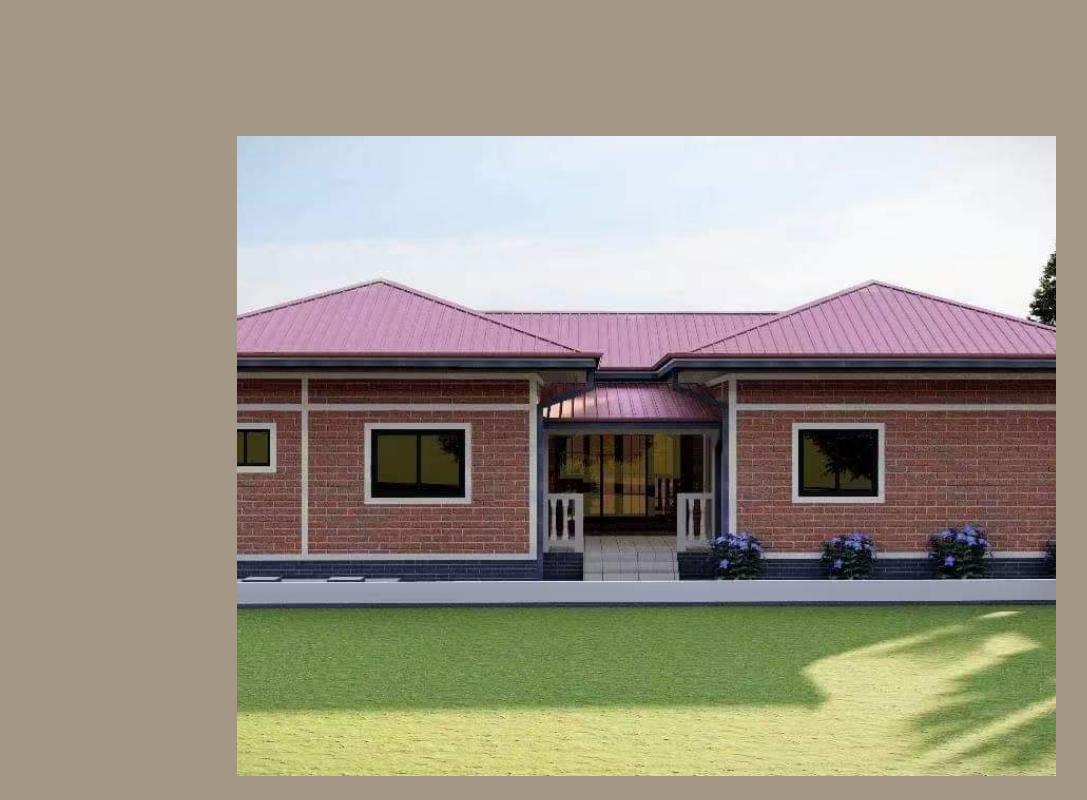
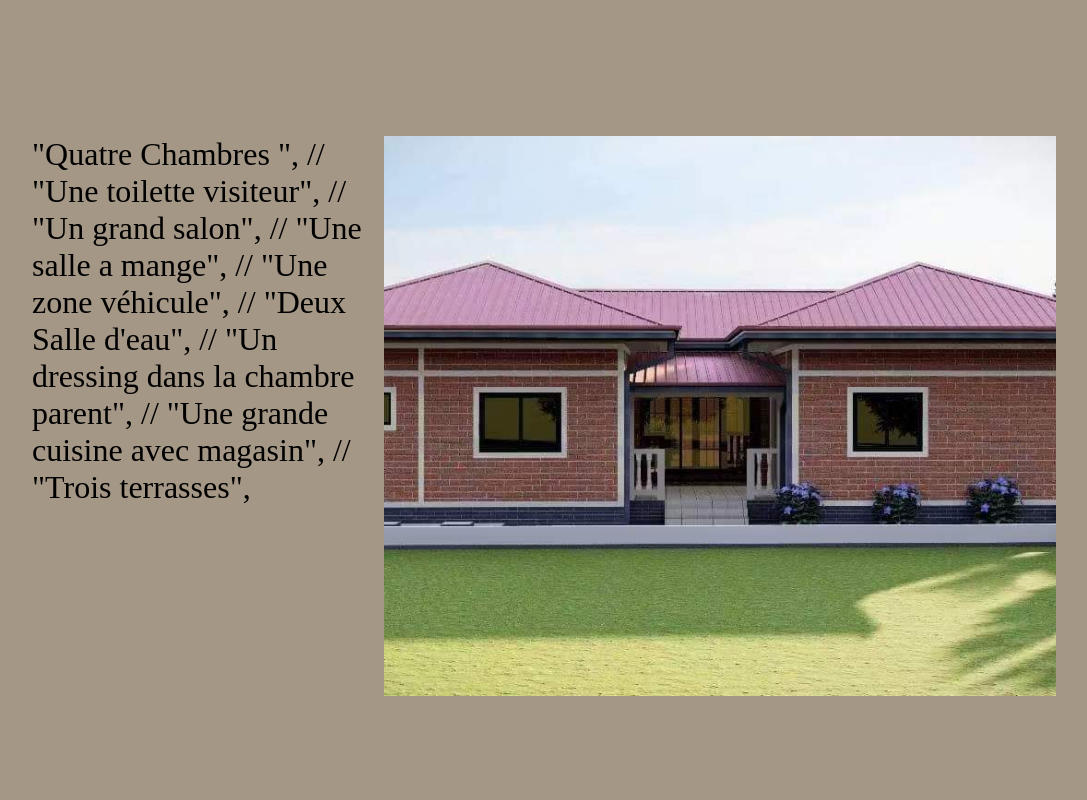
Before and after one commit to William-Hortone/ona-btm, a React (Create React App) app: page /villa1 in a window 1280 px wide. Shown: the part 2680-3480 px from the top of the page, without its empty margins (96-1183 px from the left). Built offline with nearby package versions, Linux system fonts and the light colour scheme; a web font is replaced by a local one.

Commit message:
updated the data file

```diff
--- a/src/components/SingleProject/SingleProject.jsx
+++ b/src/components/SingleProject/SingleProject.jsx
@@ -58,8 +58,16 @@ const SingleProject = ({
           </motion.div>
         </div>
         <div className="app__singleProject-container_third-box">
+          <div className="container_third-box-text">
+            <p>
+              "Quatre Chambres ", // "Une toilette visiteur", // "Un grand
+              salon", // "Une salle a mange", // "Une zone véhicule", // "Deux
+              Salle d'eau", // "Un dressing dans la chambre parent", // "Une
+              grande cuisine avec magasin", // "Trois terrasses",
+            </p>
+          </div>
           <div className="container_third-box-img">
-            <img src={sProjectImg3} alt="" />
+            <img src={sProjectImg3} alt="photo of the house" />
           </div>
         </div>
       </div>
--- a/src/components/SingleProject/singleProject.css
+++ b/src/components/SingleProject/singleProject.css
@@ -24,7 +24,7 @@
     background-color: #A59786;
 }
 .bg-color{
-    background-color: #969C89;
+    background-color: #9DA391;
 }
 .app__singleProject-container_first-box{
     width: 100%;
@@ -93,10 +93,18 @@
     margin-top: 10rem;
     display: flex;
     justify-content: flex-end;
+    gap: 1rem;
+}
+.container_third-box-text {
+    flex: 1;
+}
+.container_third-box-text p {
+    font-size: 2rem;
 }
 .container_third-box-img{
+    flex: 2;
     width: 80%;
-    height: 80%;
+    height: 70%;
 }
 .container_third-box-img img{
     width: 100%;
--- a/src/constants/data.js
+++ b/src/constants/data.js
@@ -33,18 +33,7 @@ const description = [
     specification: "Conception d'une villa de type F4",
     service: "Conception et construction",
     surface: "250 m2",
-    // dsc: [
-    //   "Trois Chambres avec douche dans chacune",
-    //   "une grande cuisine",
-    //   " Un grand salon",
-    //   "Une salle à manger",
-    //   "Une cuisine",
-    //   "Un WC visiteur",
-    //   "Une buanderie",
-    //   "Téserve",
-    //   "Trois terrasses",
-    // ],
-    // img: images.villa5,
+    dsc: "Trois Chambres avec douche dans chacune ,  une grande cuisine, Un grand salon, Une salle à manger, Une cuisine, Un WC visiteur, Une buanderie, Téserve, Trois terrasses",
     img: [images.villa5, images.villa6, images.villa7],
   },
   {
@@ -55,17 +44,7 @@ const description = [
     specification: "Conception d'une villa de type F5",
     service: "Conception et construction",
     surface: "280 m2",
-    // dsc: [
-    //   " Quatre Chambres avec douche salle d'eau ",
-    //   "Une toilette visiteur",
-    //   " Deux terrasses, une avant une arriere",
-    //   "Un grand salon",
-    //   "Une cuisine",
-    //   "Une loge de gardien",
-    //   "Une salle à manger",
-    //   "Trois Terrasses",
-    // ],
-    // img: images.villa10,
+    dsc: "Quatre Chambres avec douche salle d'eau, Une toilette visiteur, Deux terrasses, une avant une arriere, Un grand salon, Une cuisine, Une loge de gardien, Une salle à manger,Trois Terrasses",
     img: [images.villa9, images.villa10, images.villa11],
   },
   // {
@@ -95,13 +74,7 @@ const description = [
     specification: "Appartement de type F3",
     service: "Conception et construction",
     surface: "200 m2",
-    // dsc: [
-    //   "Deux grandes chambres avec placards ",
-    //   "Deux douches, ( dont une dans la chambre parentale)",
-    //   "Un grand salon, (pouvant contenir séjour + salle à manger)",
-    //   "Une cuisine",
-    // ],
-    // img: images.apartment1,
+    dsc: "Deux grandes chambres avec placards, Deux douches, ( dont une dans la chambre parentale), Un grand salon, (pouvant contenir séjour + salle à manger), Une cuisine",
     img: [images.apartment1, images.apartment2, images.apartment3],
   },
   {
@@ -112,18 +85,7 @@ const description = [
     specification: "Maison plein pieds de type F5",
     service: "Conception et construction",
     surface: "200 m2",
-    // dsc: [
-    //   "Quatre Chambres ",
-    //   "Une toilette visiteur",
-    //   "Un grand salon",
-    //   "Une salle a mange",
-    //   "Une zone véhicule",
-    //   "Deux Salle d'eau",
-    //   "Un dressing dans la chambre parent",
-    //   "Une grande cuisine avec magasin",
-    //   "Trois terrasses",
-    // ],
-    // img: images.house1,
+    dsc: "Quatre Chambres Une toilette visiteur,Un grand salon,Une salle a mange,Une zone véhicule,Deux Salle deau, Un dressing dans la chambre parent,Une grande cuisine avec magasin, Trois terrasses,",
     img: [images.house1, images.house2],
   },
   {
@@ -134,18 +96,8 @@ const description = [
     specification: "Bâtiment R+1",
     service: "Conception et construction",
     surface: "120 m2",
-    // dsc: [
-    //   "Cinq Chambres",
-    //   "Trois douches (dont une dans la chambre parentale)",
-    //   "Un grand salon",
-    //   "Une salle a mange",
-    //   "Une reserve",
-    //   "Un WC visiteur",
-    //   "Un cuisine",
-    //   "Un bureau",
-    //   "Trois terrasses",
-    // ],
-    // img: images.btm1,
+    dsc: "Cinq Chambres, Trois douches (dont une dans la chambre parentale), Un grand salon, Une salle a mange, Une reserve, Un WC visiteur,  Un cuisine, Un bureau, Trois terrasses ",
+
     img: [images.btm1, images.btm2],
   },
 ];
```
